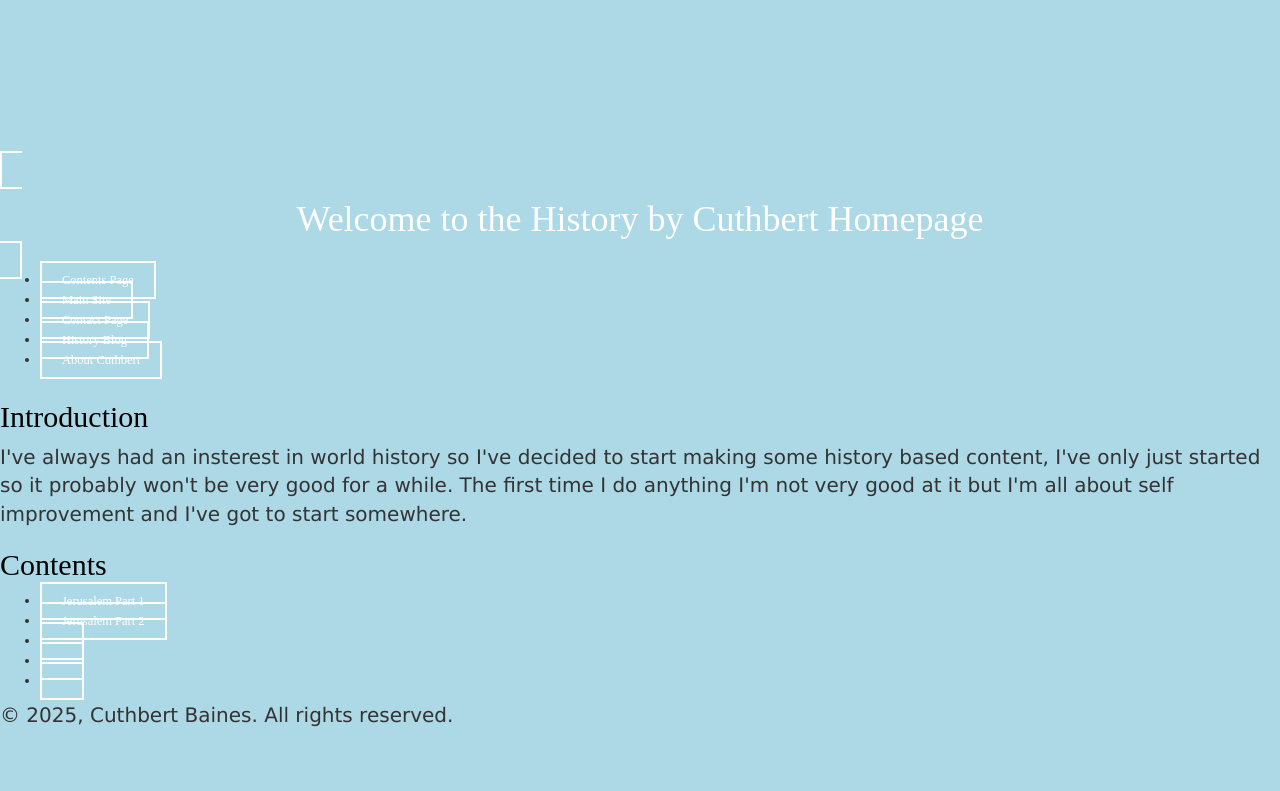
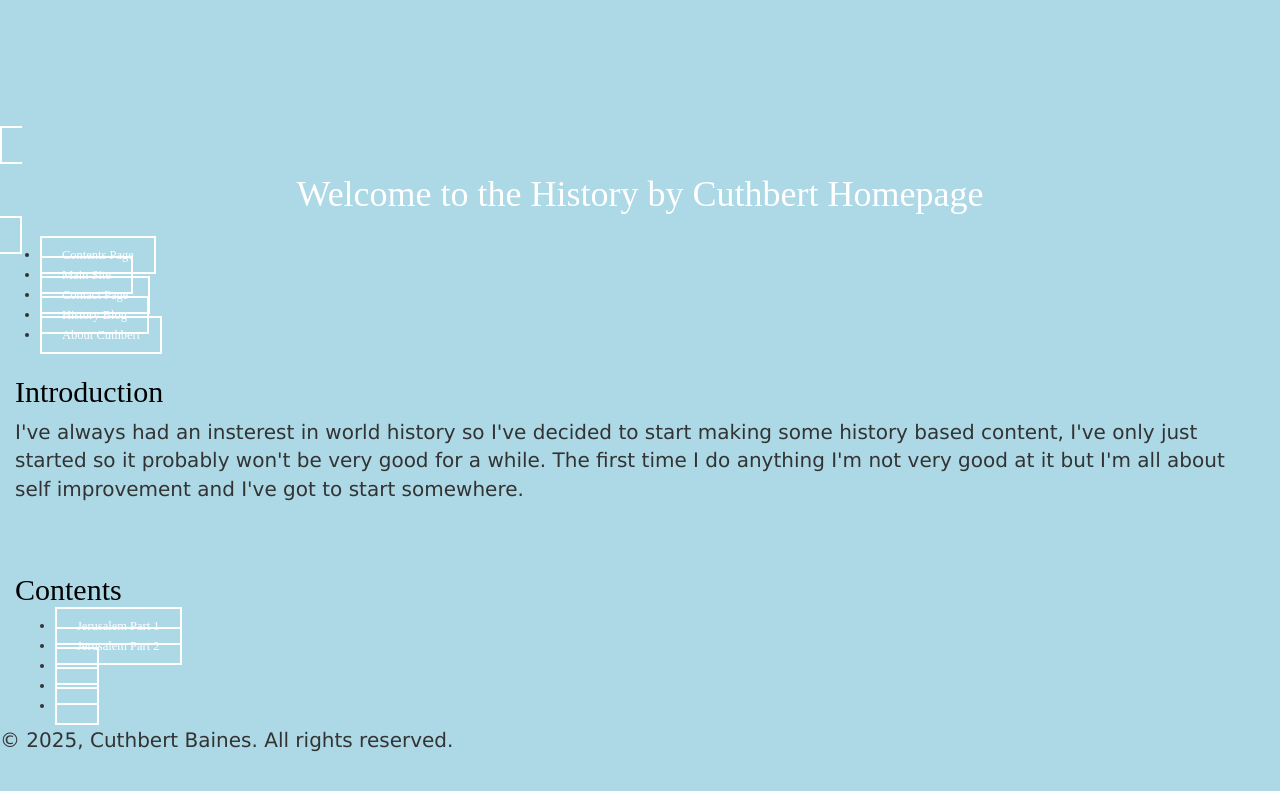
Before and after one commit to cuthbert86/cuthbert86.github.io, a Jekyll site: the page history/index.html, which Jekyll copies as it is, in a window 1280 px wide. Shown: the top 791 px of the page. Built offline with Jekyll 4.4.1, drawn with Linux system fonts in a browser that asks for light colours.

Commit message:
Update index.html
Signed-off-by: Cuthbert Baines <149163506+cuthbert86@users.noreply.github.com>

```diff
--- a/history/index.html
+++ b/history/index.html
@@ -66,7 +66,7 @@
             </nav>
         </section>
     </header>
-    <main>
+    <main class="container-fluid">
         <section>
             <h2>Introduction</h2>
             <p>I've always had an insterest in world history so I've decided to start making some history based content, I've only just
@@ -74,9 +74,9 @@
               self improvement and I've got to start somewhere.
             </p>
         </section>
+        <br></br>
         <section>
             <h2>Contents</h2>
-
             <ul>
                 <li><a href="jerusalem_part1.html">Jerusalem Part 1</a></li>
                 <li><a href="jerusalem_part2.html">Jerusalem Part 2</a></li>
```
